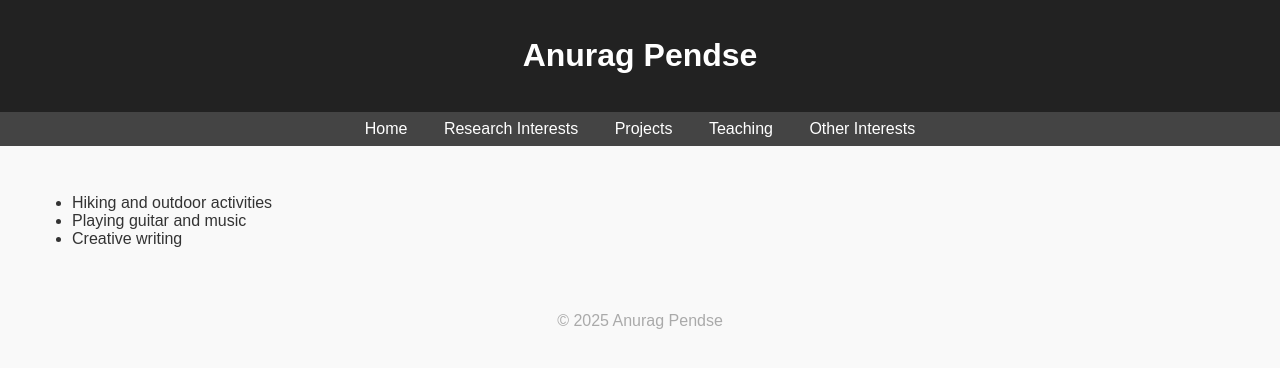
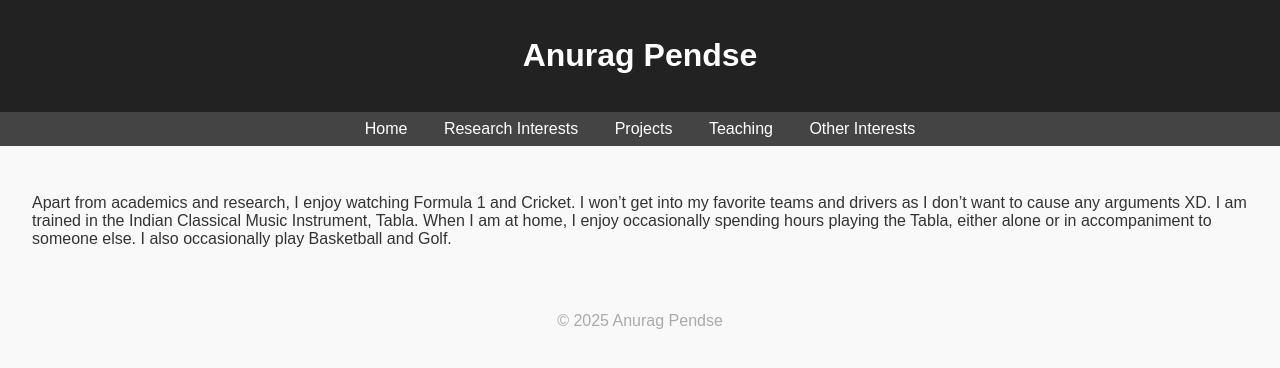
Before and after one commit to AnuragPendse/AnuragPendse.github.io, a Jekyll site: the page built from interests.md, in a window 1280 px wide. Shown: the top 368 px of the page. Built offline with Jekyll 4.4.1, drawn with Linux system fonts in a browser that asks for light colours.

Commit message:
Update interests.md

```diff
--- a/interests.md
+++ b/interests.md
@@ -3,6 +3,6 @@ layout: default
 title: Other Interests
 ---
 
-- Hiking and outdoor activities
-- Playing guitar and music
-- Creative writing
+Apart from academics and research, I enjoy watching Formula 1 and Cricket.  I won't get into my favorite teams and drivers as I don't want to cause any arguments XD.
+I am trained in the Indian Classical Music Instrument, Tabla. When I am at home, I enjoy occasionally spending hours playing the Tabla, either alone or in accompaniment to someone else.
+I also occasionally play Basketball and Golf.
```
